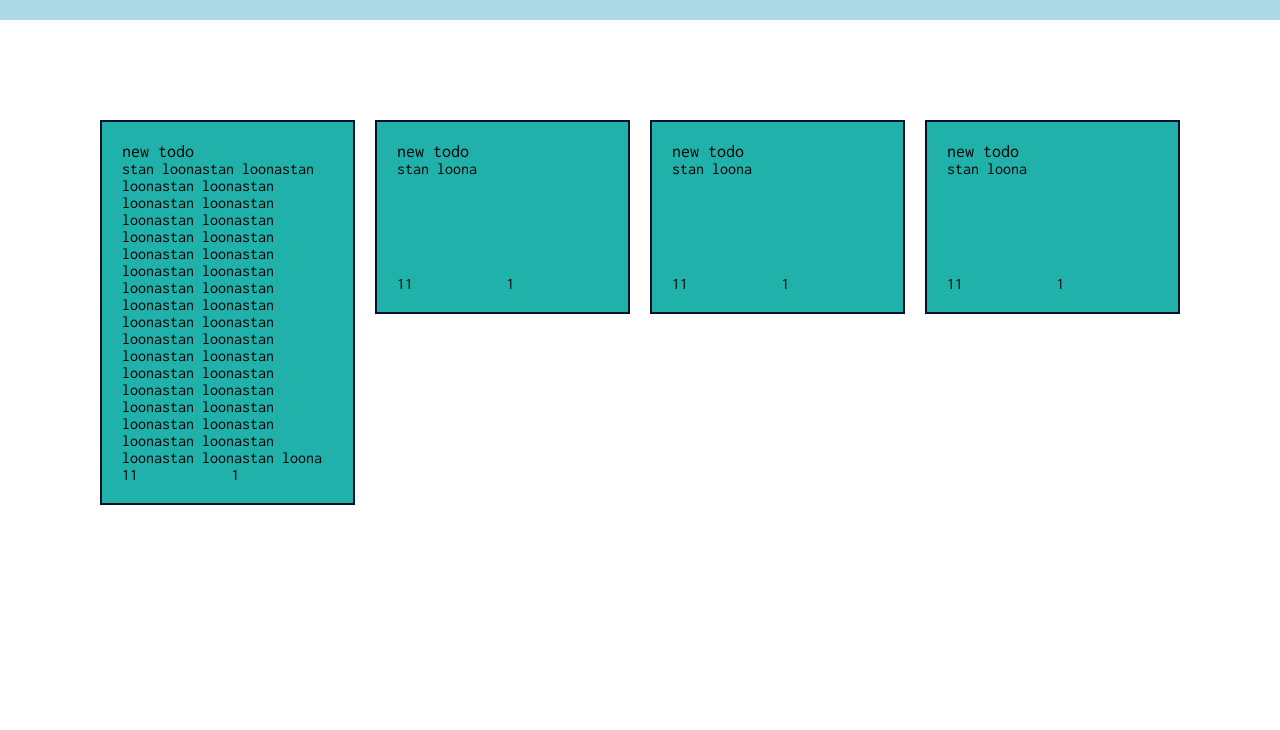
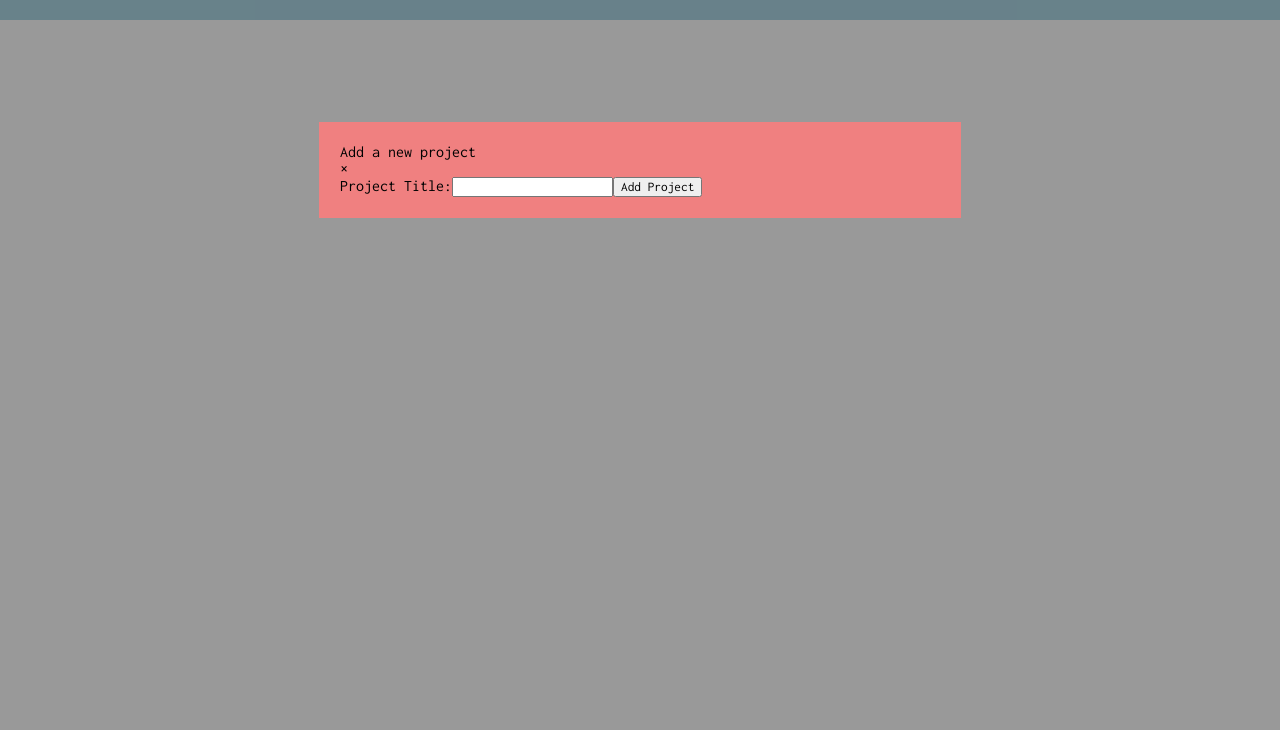
Before and after one commit to beaesq/js-todo, a website built with webpack: page dist/index.html in a window 1280 px wide. Shown: the part 70-800 px from the top of the page. Built offline with nearby package versions, Linux system fonts and the light colour scheme.

Commit message:
Add new project form
- styling isnt finished yet! ew
- adds start function
- forgot to delete now useless forms.js

```diff
--- a/src/display.js
+++ b/src/display.js
@@ -16,6 +16,11 @@ const display = (() => {
     divName.classList.add('name');
     divName.textContent = 'to do';
     divLogo.appendChild(divName)
+
+    const divProjectTitle = document.createElement('div');
+    divProjectTitle.setAttribute('id', 'project-title');
+    divHeader.appendChild(divProjectTitle);
+
     divHeader.appendChild(divLogo);
     divContainer.appendChild(divHeader);
 
@@ -56,20 +61,61 @@ const display = (() => {
   };
 
   const projectTitle = (project) => {
-    let divHeader = document.getElementById('header');
+    let divProjectTitle = document.getElementById('project-title');
 
-    const divProjectTitle = document.createElement('div');
-    console.log(project.title);
     divProjectTitle.textContent = project.title;
-    divProjectTitle.classList.add('project-title');
-    divHeader.appendChild(divProjectTitle);
   };
 
   const hello = () => {
     console.log('hello');
   };
 
-  return { main, hello, allTodos, projectTitle };
+  const makeProjectModal = () => {
+    let divModal = document.createElement('div');
+    divModal.classList.add('modal');
+    divModal.setAttribute('id', 'project-modal');
+
+    const divModalContent = document.createElement('div');
+    divModalContent.classList.add('modal-content');
+
+    const divModalHeader = document.createElement('div');
+    divModalHeader.classList.add('heading');
+    divModalHeader.textContent = 'Add a new project';
+    divModalContent.appendChild(divModalHeader);
+    const spanClose = document.createElement('span');
+    spanClose.classList.add('close');
+    spanClose.setAttribute('id', 'close-project');
+    spanClose.innerHTML = '&times';
+    divModalContent.appendChild(spanClose);
+
+    const form = document.createElement('form');
+    form.setAttribute('id', 'form-project');
+    form.setAttribute('action', 'index.html');
+    form.setAttribute('method', 'post');
+
+    const labelTitle = document.createElement('label');
+    labelTitle.setAttribute('for', 'title');
+    labelTitle.setAttribute('id', 'project-title-label');
+    labelTitle.textContent = 'Project Title:';
+    form.appendChild(labelTitle);
+    const inputTitle = document.createElement('input');
+    inputTitle.setAttribute('type', 'text');
+    inputTitle.setAttribute('name', 'title');
+    inputTitle.setAttribute('id', 'project-title-input');
+    form.appendChild(inputTitle);
+    const btnSubmit = document.createElement('button');
+    btnSubmit.setAttribute('type', 'submit');
+    btnSubmit.setAttribute('id', 'project-submit');
+    btnSubmit.textContent = 'Add Project';
+    form.appendChild(btnSubmit);
+
+    divModalContent.appendChild(form);
+
+    divModal.appendChild(divModalContent);
+    document.body.appendChild(divModal);
+  };
+
+  return { main, hello, allTodos, projectTitle, makeProjectModal };
 
 })();
 
--- a/src/index.js
+++ b/src/index.js
@@ -3,24 +3,85 @@ import { Project } from './project.js';
 import { display } from './display.js';
 import './style.css';
 
+let projectList = [];
+let currentProjectIndex = 0;
+
 //--TESTING--
 console.log('start');
 
-let project = new Project('test project');
+// let project = new Project('test project');
 
-project.addTodo(new Item('new todo', 11, 1));
+// project.addTodo(new Item('new todo', 11, 1));
 
-project.list[0].description = 'stan loonastan loonastan loonastan loonastan loonastan loonastan loonastan loonastan loonastan loonastan loonastan loonastan loonastan loonastan loonastan loonastan loonastan loonastan loonastan loonastan loonastan loonastan loonastan loonastan loonastan loonastan loonastan loonastan loonastan loonastan loonastan loonastan loonastan loonastan loonastan loonastan loona';
-project.addTodo(new Item('new todo', 11, 1));
-project.list[1].description = 'stan loona';
-project.addTodo(new Item('new todo', 11, 1));
-project.list[2].description = 'stan loona';
-project.addTodo(new Item('new todo', 11, 1));
-project.list[3].description = 'stan loona';
+// project.list[0].description = 'stan loonastan loonastan loonastan loonastan loonastan loonastan loonastan loonastan loonastan loonastan loonastan loonastan loonastan loonastan loonastan loonastan loonastan loonastan loonastan loonastan loonastan loonastan loonastan loonastan loonastan loonastan loonastan loonastan loonastan loonastan loonastan loonastan loonastan loonastan loonastan loonastan loona';
+// project.addTodo(new Item('new todo', 11, 1));
+// project.list[1].description = 'stan loona';
+// project.addTodo(new Item('new todo', 11, 1));
+// project.list[2].description = 'stan loona';
+// project.addTodo(new Item('new todo', 11, 1));
+// project.list[3].description = 'stan loona';
 
-console.log(project.list);
+// console.log(project.list);
 //-----------
 
-display.main();
-display.projectTitle(project);
-display.allTodos(project);
+// startup
+const start = () => {
+  // make modals
+  setProjectModal();
+
+  // next! idk clean this up
+
+  display.main();
+  makeNewProject(); // remove this later, just make a default new project on first startup
+  display.projectTitle(projectList[currentProjectIndex]);
+  display.allTodos(projectList[currentProjectIndex]);
+};
+
+const makeNewProject = (title = 'New Project') => {
+  let project = new Project(title);
+  projectList.push(project);
+  console.log(projectList);
+  currentProjectIndex = projectList.length - 1;
+  display.projectTitle(projectList[currentProjectIndex]);
+  display.allTodos(projectList[currentProjectIndex]);
+}
+
+const setProjectModal = () => {
+  display.makeProjectModal();
+
+  //set event listeners
+  const form = document.querySelector(`#form-project`);
+  const modal = document.getElementById('project-modal');
+  const modalBtn = document.getElementById('btn-new-book'); // CHANGE THIS
+  const modalClose = document.getElementById('close-project');
+
+  // modalBtn.onclick = function() {
+  //   modal.style.display = "block";
+
+  //   // reset form to default
+  //   document.getElementById('project-title-input').value = '';
+  // }
+
+  modalClose.onclick = function() {
+    modal.style.display = 'none';
+  }
+
+  window.onclick = function(event) {
+    if (event.target == modal) {
+      modal.style.display = 'none';
+    }
+  }
+
+  form.addEventListener("submit", (event) => {
+    event.preventDefault();
+    console.log('submit form');
+    makeNewProject(form.elements['title'].value);
+    modal.style.display = 'none';
+    const content = document.getElementById('content');
+    content.scrollTo(0, content.scrollHeight);
+    console.log(projectList[currentProjectIndex]);
+  });
+
+};
+
+start();
--- a/src/project.js
+++ b/src/project.js
@@ -1,7 +1,7 @@
 class Project {
   list = [];
 
-  constructor(title) {
+  constructor(title = 'New Project') {
     this.title = title;
   }
 
--- a/src/style.css
+++ b/src/style.css
@@ -104,3 +104,25 @@ body {
 .card>.priority {
   grid-area: priority;
 }
+
+.modal {
+  display: block;
+  /* display: none; */
+  position: fixed;
+  z-index: 2;
+  left: 0;
+  top: 0;
+  width: 100%;
+  height: 100%;
+  overflow: auto;
+  background-color: rgb(0, 0, 0);
+  background-color: rgba(0, 0, 0, 0.4);
+}
+
+.modal-content {
+  background-color: lightcoral;
+  margin: 15% auto;
+  padding: 20px;
+  border: 1px solid lightcoral;
+  width: 600px;
+}
```
Also changed, not shown: src/forms.js (added, +9 -0 lines), dist/index.main.js.
